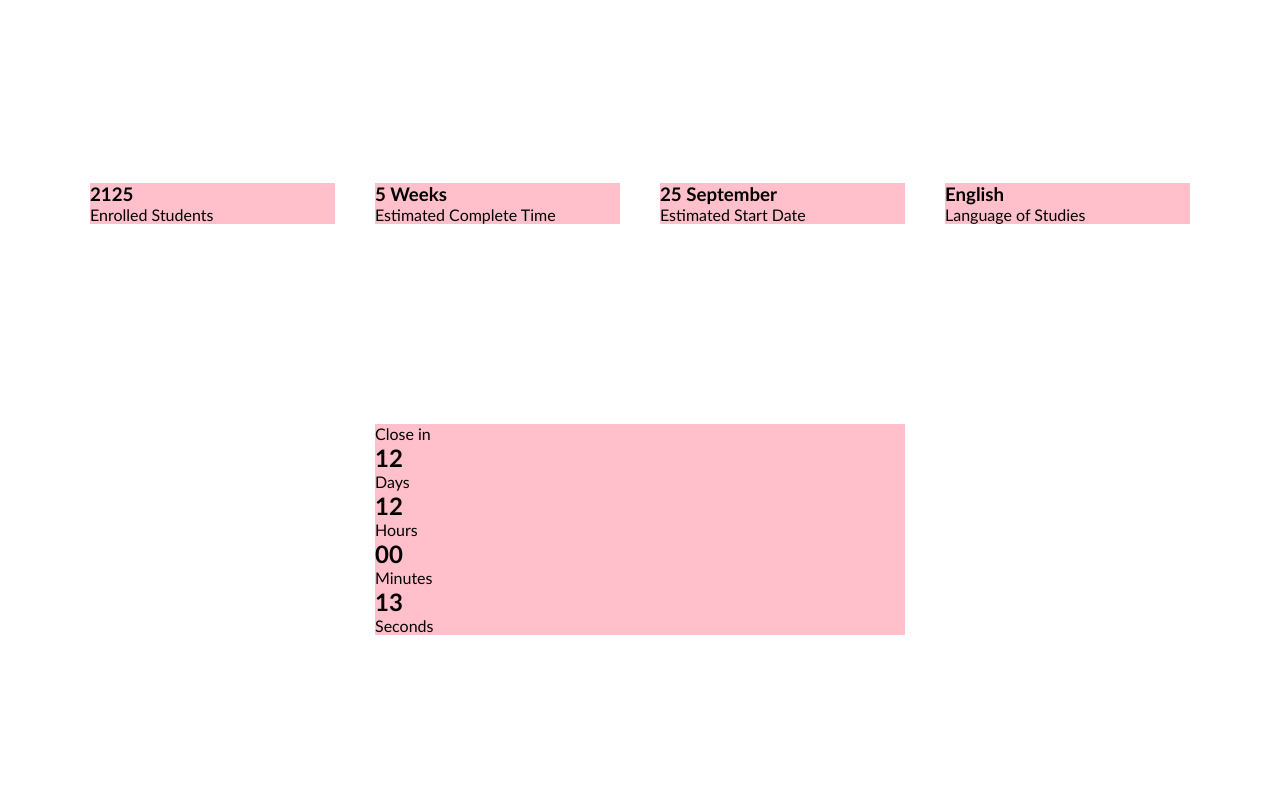
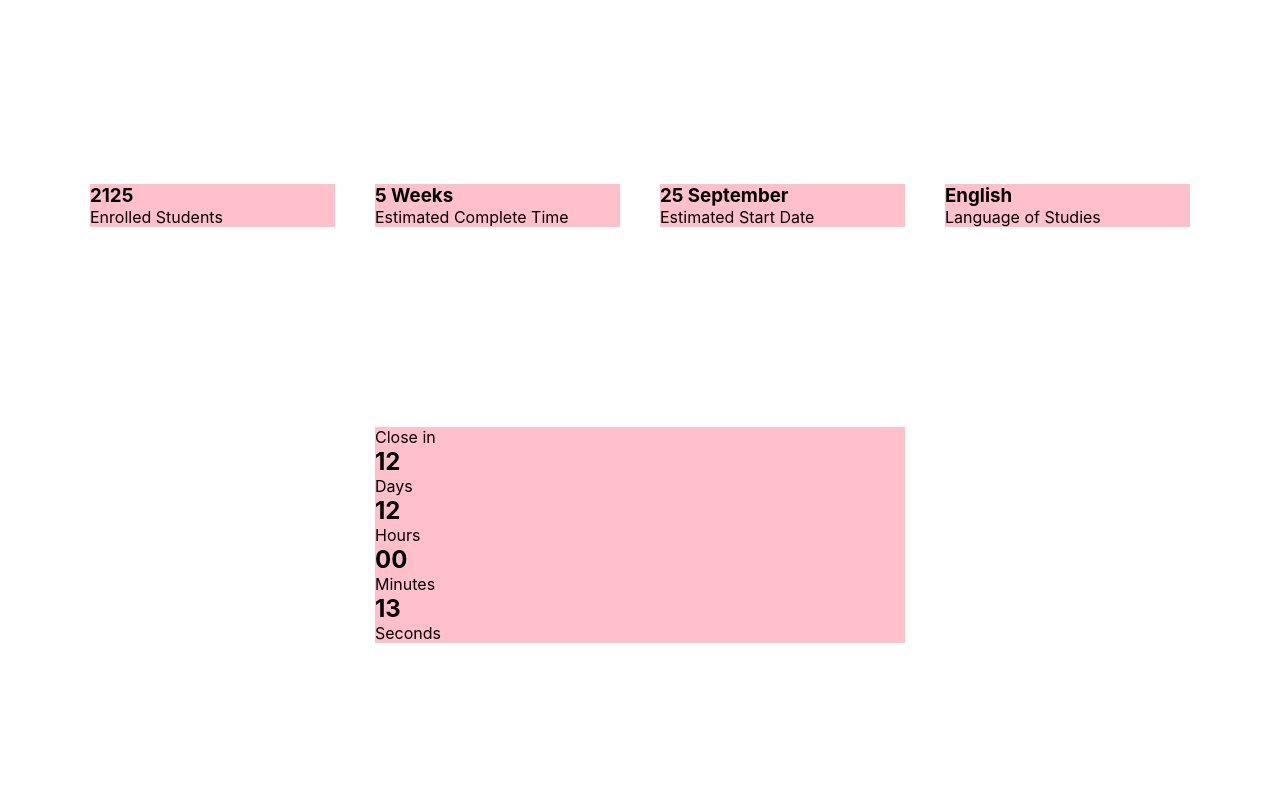
Before and after one commit to front-end-by-rimantas/35-grupe-portfolio-docland, a website: page index.html in a window 1280 px wide. Shown: the part 136-926 px from the top of the page. Drawn offline with Linux system fonts and the light colour scheme.

Commit message:
font family

```diff
--- a/css/base/base.css
+++ b/css/base/base.css
@@ -9,5 +9,5 @@ body * {
 body {
     width: 100%;
     display: inline-block;
-    font-family: 'Gill Sans', 'Gill Sans MT', Calibri, 'Trebuchet MS', sans-serif;
+    font-family: Ubuntu, -apple-system, BlinkMacSystemFont, 'Segoe UI', Roboto, Oxygen, Cantarell, 'Open Sans', 'Helvetica Neue', sans-serif
 }
```
